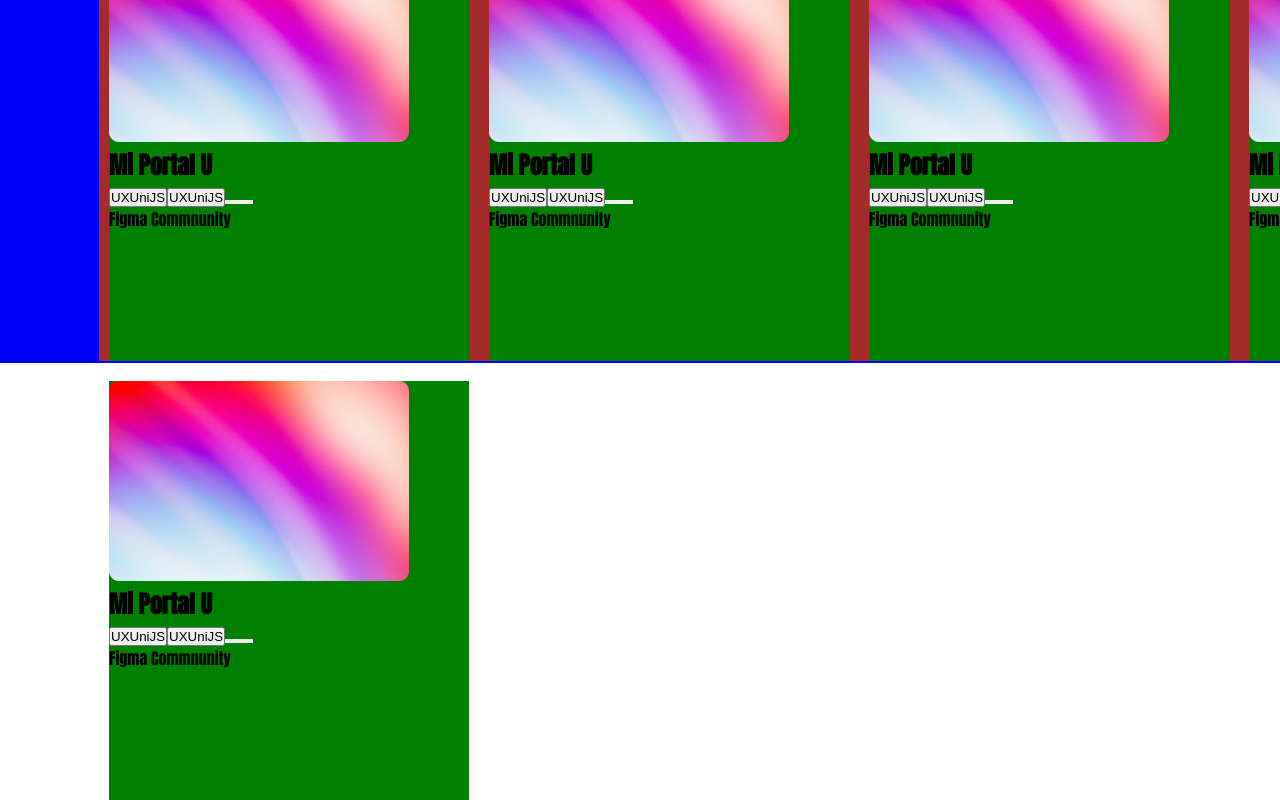
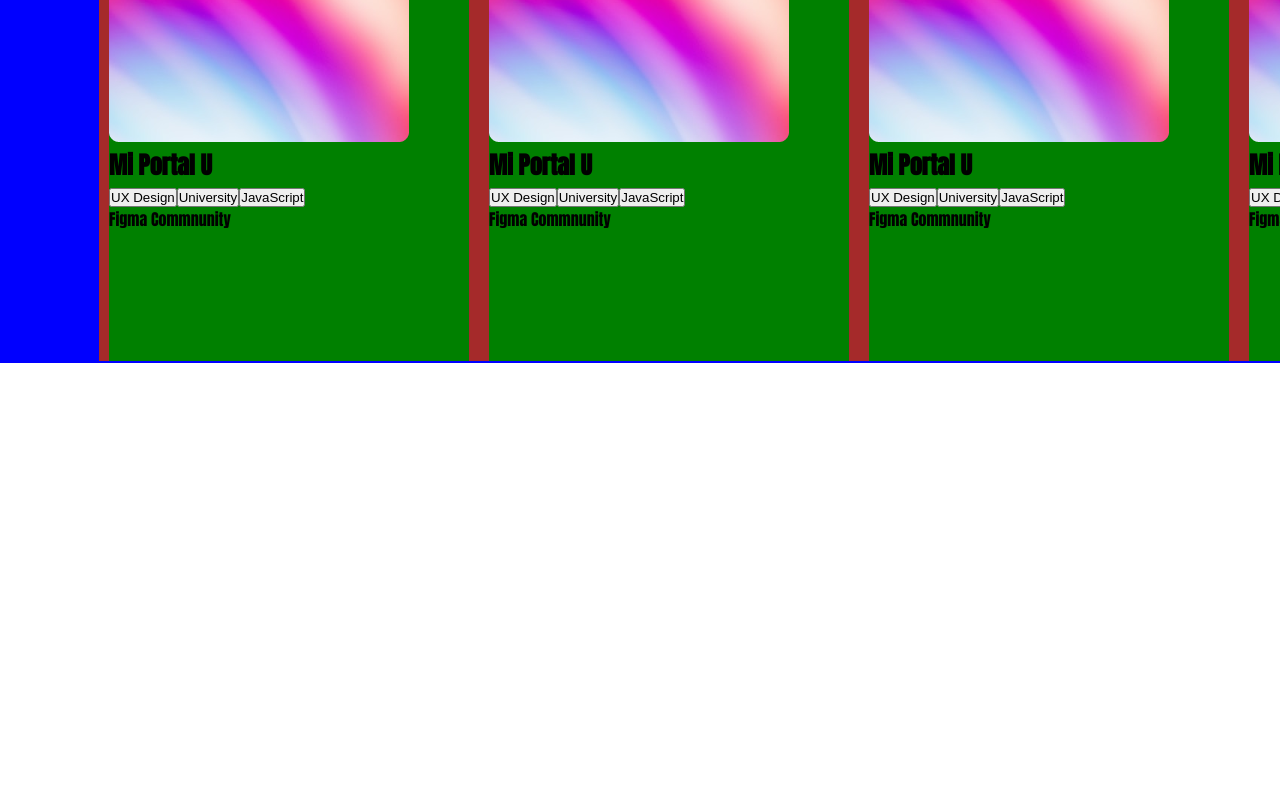
Before and after one commit to lukanogaj/product-designer, a React (Create React App) app: page / in a window 1280 px wide. Shown: the part 2238-3038 px from the top of the page. After the commit the page ends 2601 px from the top, so only its background shows below. Built offline with nearby package versions, Linux system fonts and the light colour scheme.

Commit message:
map-for-btns

```diff
--- /dev/null
+++ b/src/components/DataForPortfolioBtn/index.jsx
@@ -0,0 +1,7 @@
+const dataForPortfolioBtn = [
+	{ id: 1, btns: "UX Design" },
+	{ id: 2, btns: "University" },
+	{ id: 3, btns: "JavaScript" },
+];
+
+export default dataForPortfolioBtn;
--- a/src/components/DataForWorkPortfolio/index.jsx
+++ b/src/components/DataForWorkPortfolio/index.jsx
@@ -78,16 +78,6 @@
 		// btnUni: "University",
 		// btnJs: "JavaScript",
 	},
-	{
-		id: 9,
-		heading: "Mi Portal U",
-		figmaBtn: "Figma Commnunity",
-		frame: frameForPortfolio,
-		// btns: ["UX", "Uni", "JS"],
-		// btnUX: "UX Design",
-		// btnUni: "University",
-		// btnJs: "JavaScript",
-	},
 ];
 
 export default dataForPortfolio;
--- a/src/components/PortfolioLinks/index.jsx
+++ b/src/components/PortfolioLinks/index.jsx
@@ -1,10 +1,10 @@
 import styles from "./index.module.scss";
-import dataForPortfolio from "../DataForWorkPortfolio";
+import dataForPortfolioBtn from "../DataForPortfolioBtn";
 
 const PortfolioLinks = () => {
 	return (
 		<div className={styles.portfolioLinks}>
-			{dataForPortfolio.map((link) => (
+			{dataForPortfolioBtn.map((link) => (
 				<div className={styles.linksBtn} key={link.id}>
 					<button>{link.btns}</button>
 				</div>
```
Also changed, not shown: src/components/DataForPortfolio/index.jsx (deleted, +0 -30 lines).
